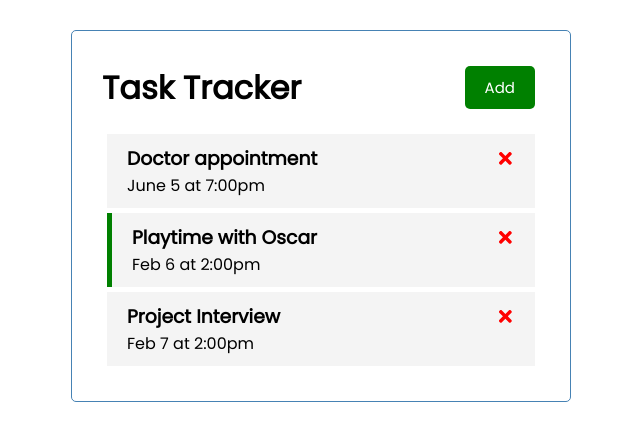
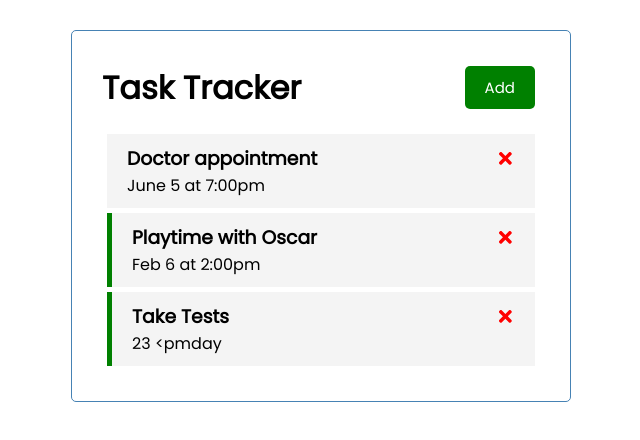
Before and after one commit to Kaushik27/Task-Tracker, a React (Create React App) app: page / in a window 1280 px wide. Shown: the top 440 px of the page, without its empty margins (319-959 px from the left). Built offline with nearby package versions, Linux system fonts and the light colour scheme; data requests are answered from the project's data file.

Commit message:
updated operations to use json-server

```diff
--- /dev/null
+++ b/db.json
@@ -0,0 +1,22 @@
+{
+  "tasks": [
+    {
+      "id": "1",
+      "text": "Doctor appointment",
+      "day": "June 5 at 7:00pm",
+      "reminder": false
+    },
+    {
+      "id": "2",
+      "text": "Playtime with Oscar",
+      "day": "Feb 6 at 2:00pm",
+      "reminder": true
+    },
+    {
+      "id": "d8d6",
+      "text": "Take Tests",
+      "day": "23 <pmday",
+      "reminder": true
+    }
+  ]
+}
--- a/package.json
+++ b/package.json
@@ -6,6 +6,7 @@
     "@testing-library/jest-dom": "^5.17.0",
     "@testing-library/react": "^13.4.0",
     "@testing-library/user-event": "^13.5.0",
+    "json-server": "^1.0.0-beta.0",
     "react": "^18.3.1",
     "react-dom": "^18.3.1",
     "react-icons": "^5.2.1",
@@ -16,7 +17,8 @@
     "start": "react-scripts start",
     "build": "react-scripts build",
     "test": "react-scripts test",
-    "eject": "react-scripts eject"
+    "eject": "react-scripts eject",
+    "server": "json-server --watch db.json --port 5000"
   },
   "eslintConfig": {
     "extends": [
--- a/src/App.js
+++ b/src/App.js
@@ -1,61 +1,100 @@
-import { useState } from "react";
+import { useState, useEffect } from "react";
 import Header  from "./components/Header";
 import Tasks from "./components/Tasks";
 import AddTask from "./components/AddTask";
 
 function App() {
-  const [showAddTask, setShowAddtask] = useState(false)
-  const [tasks, setTasks ] = useState([
-    {
-        id: 1,
-        text: 'Doctor appointment',
-        day: 'June 5 at 7:00pm',
-        reminder: false
-    },
-    {
-        id: 2,
-        text: 'Playtime with Oscar',
-        day: 'Feb 6 at 2:00pm',
-        reminder: true
-    },
-    {
-        id: 3,
-        text: 'Project Interview',
-        day: 'Feb 7 at 2:00pm',
-        reminder: false
+  const [showAddTask, setShowAddtask] = useState(false);
+  const [tasks, setTasks] = useState([]);
+
+  useEffect(() => {
+    const getTasks = async () => {
+      const tasksFromServer = await fetchTasks();
+      setTasks(tasksFromServer)
     }
-])
+    getTasks()
+  }, [])
+
+  // Fetch tasks
+  const fetchTasks = async () => {
+    const res = await fetch('http://localhost:5000/tasks')
+    const data = await res.json()
+    console.log("fetched tasks", data);
+    return data
+  }
+
+    // Fetch task
+    const fetchTask = async (id) => {
+      console.log("fetch task", id);
+      const res = await fetch(`http://localhost:5000/tasks/${id}`)
+      const data = await res.json()
+      return data
+    }
 
   // Add task
-const addTask = (task) => {
-  console.log('add ', task)
-  const id = Math.floor(Math.random() * 10000 + 1)
-  const newTask = { ...task, id }
-  setTasks([...tasks, newTask])
-}
+  const addTask = async (task) => {
+    console.log("add task", task);
+    const res = await fetch(`http://localhost:5000/tasks`,{
+      method: 'POST',
+      headers: {
+        'Content-Type': 'application/json'
+      },
+      body: JSON.stringify(task),
+    })
+
+    const data = await res.json()
+
+    setTasks([...tasks, data])
+
+    // console.log("add ", task);
+    // const id = Math.floor(Math.random() * 10000 + 1);
+    // const newTask = { ...task, id };
+    // setTasks([...tasks, newTask]);
+  };
 
   // Delete task
-const deleteTask = (id) => {
-  console.log('delete ', id)
-  setTasks(tasks.filter((task) => task.id != id))
-}
+  const deleteTask = async (id) => {
+    console.log("delete task", id);
+    await fetch(`http://localhost:5000/tasks/${id}`, {
+      method: 'DELETE'
+    })
+    setTasks(tasks.filter((task) => task.id != id));
+  };
 
   // Toggle reminder
-const toggleReminder = (id) => {
-  console.log('toggle ', id)
+  const toggleReminder = async (id) => {
+    console.log("toggle task", id);
+    const taskToToggle = await fetchTask(id)
+    const updatedTask = { ...taskToToggle, reminder: !taskToToggle.reminder}
+    const res = await fetch(`http://localhost:5000/tasks/${id}`, {
+      method: 'PUT',
+      headers: {
+        'Content-Type': 'application/json'
+      },
+      body: JSON.stringify(updatedTask),
+    })
+
+    const data = await res.json()
+
     setTasks(
       tasks.map((task) =>
-      task.id === id ? { ...task, reminder: !task.reminder } : task
+        task.id === id ? { ...task, reminder: !data.reminder } : task
       )
     );
-}
-
+  };
 
   return (
     <div className="container">
-      <Header onAdd={() => setShowAddtask(!showAddTask)} showAdd = {showAddTask}/>
-      {showAddTask && <AddTask onAdd={addTask}/>}
-      <Tasks tasks={tasks} onDelete={deleteTask} onToggle={toggleReminder}/>
+      <Header
+        onAdd={() => setShowAddtask(!showAddTask)}
+        showAdd={showAddTask}
+      />
+      {showAddTask && <AddTask onAdd={addTask} />}
+      {tasks.length > 0 ? (
+        <Tasks tasks={tasks} onDelete={deleteTask} onToggle={toggleReminder} />
+      ) : (
+        "No tasks to show"
+      )}
     </div>
   );
 }
```
Also changed, not shown: 1 other file (tests, documents, lock files or other folders). Lines whose indentation alone changed are shown as unchanged.
